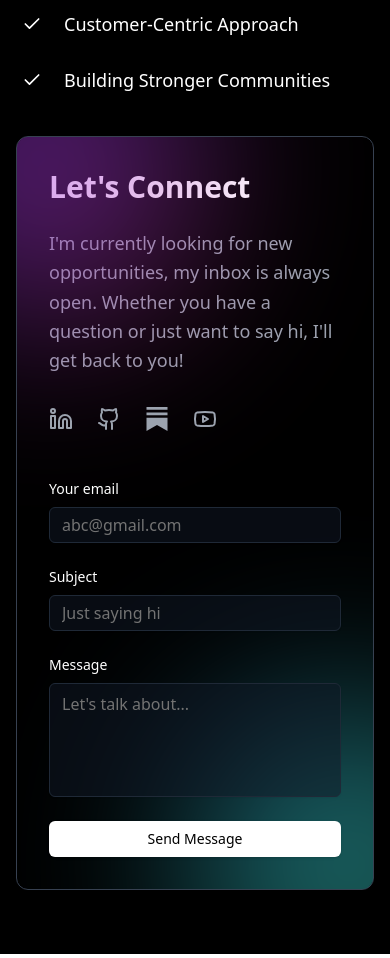
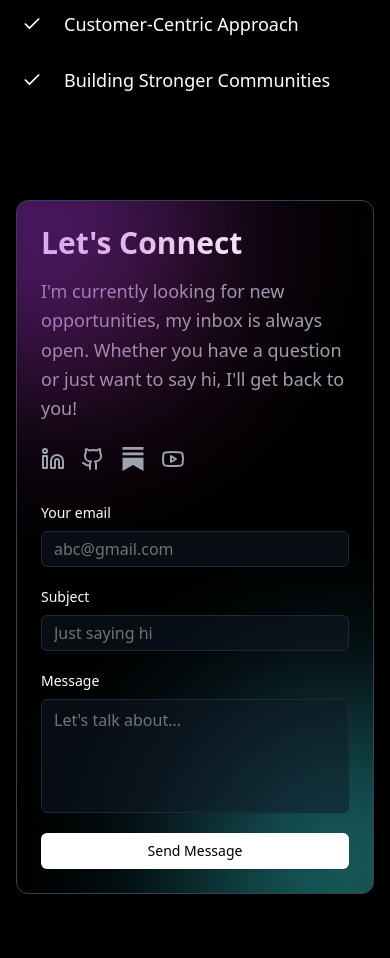
Before and after one commit to kazekunal/nexus, a Next.js app: page / in a window 390 px wide. Shown: the part 3960-4918 px from the top of the page. Built offline with nearby package versions, Linux system fonts and the light colour scheme.

Commit message:
responsiveness update

```diff
--- a/src/app/components/contact.jsx
+++ b/src/app/components/contact.jsx
@@ -1,5 +1,4 @@
-"use client"
-
+'use client'
 import React, { useState } from "react";
 import Link from "next/link";
 import { motion, AnimatePresence } from "framer-motion";
@@ -24,9 +23,9 @@ const EmailSection = () => {
     const data = {
       access_key: "77857d85-8d56-4e25-9c13-7247134d2421",
       from_name: "Website Contact Form",
-      subject: formData.get('subject'),
-      email: formData.get('email'),
-      message: formData.get('message'),
+      subject: formData.get("subject"),
+      email: formData.get("email"),
+      message: formData.get("message"),
     };
 
     try {
@@ -44,7 +43,6 @@ const EmailSection = () => {
       if (result.success) {
         setEmailSubmitted(true);
         e.target.reset();
-        // Reset form after 5 seconds
         setTimeout(() => {
           setEmailSubmitted(false);
         }, 5000);
@@ -60,30 +58,29 @@ const EmailSection = () => {
   };
 
   return (
-    <section id="contact" className="w-full py-16 pt-0 bg-black">
+    <section id="contact" className="w-full py-16 sm:pt-0 bg-black">
       <div className="max-w-6xl mx-auto px-4">
         <Card className="relative overflow-hidden border border-gray-700 bg-black/40 backdrop-blur-sm">
-          {/* Enhanced Gradient Effects */}
           <div className="absolute -left-32 -top-32 w-80 h-80 bg-gradient-to-br from-fuchsia-500 via-purple-600 to-rose-500 opacity-50 rounded-full blur-[90px]" />
           <div className="absolute -right-32 -bottom-32 w-80 h-80 bg-gradient-to-br from-blue-500 via-teal-400 to-cyan-300 opacity-50 rounded-full blur-[90px]" />
 
-          <CardContent className="p-8 md:p-12">
-            <div className="grid md:grid-cols-2 gap-12">
+          <CardContent className="p-6 md:p-12">
+            <div className="grid md:grid-cols-2 gap-8">
               {/* Left Column */}
               <motion.div
                 initial={{ opacity: 0, y: 20 }}
                 animate={{ opacity: 1, y: 0 }}
                 transition={{ duration: 0.5 }}
               >
-                <h2 className="text-3xl md:text-4xl font-bold text-white mb-6">
+                <h2 className="text-3xl md:text-4xl font-bold text-white mb-4 md:mb-6">
                   Let&apos;s Connect
                 </h2>
-                <p className="text-gray-400 text-lg mb-8 leading-relaxed">
+                <p className="text-gray-400 text-lg mb-6 leading-relaxed">
                   I&apos;m currently looking for new opportunities, my inbox is always
                   open. Whether you have a question or just want to say hi, I&apos;ll
                   get back to you!
                 </p>
-                <div className="flex gap-6">
+                <div className="flex gap-4">
                   {[
                     { icon: <Linkedin className="w-6 h-6" />, href: "#" },
                     { icon: <Github className="w-6 h-6" />, href: "#" },
@@ -104,20 +101,20 @@ const EmailSection = () => {
               </motion.div>
 
               {/* Right Column */}
-              <div className="relative">
+              <div className="relative h-full">
                 <AnimatePresence mode="wait">
                   {emailSubmitted ? (
                     <motion.div
                       initial={{ opacity: 0, scale: 0.95 }}
                       animate={{ opacity: 1, scale: 1 }}
                       exit={{ opacity: 0, scale: 0.95 }}
-                      className="absolute inset-0 flex items-center justify-center"
+                      className="relative flex items-center justify-center h-full"
                     >
-                      <div className="bg-green-500/10 border border-green-500/20 rounded-lg p-8 flex flex-col items-center">
-                        <div className="w-12 h-12 bg-green-500/20 rounded-full flex items-center justify-center mb-4">
-                          <Check className="w-6 h-6 text-green-500" />
+                      <div className="w-full bg-green-500/10 border border-green-500/20 rounded-lg p-4 sm:p-6 flex flex-col items-center">
+                        <div className="w-8 h-8 sm:w-10 sm:h-10 bg-green-500/20 rounded-full flex items-center justify-center mb-3">
+                          <Check className="w-4 h-4 sm:w-5 sm:h-5 text-green-500" />
                         </div>
-                        <p className="text-green-500 text-lg font-medium">Message sent successfully!</p>
+                        <p className="text-green-500 text-base sm:text-lg font-medium text-center">Message sent successfully!</p>
                       </div>
                     </motion.div>
                   ) : (
@@ -125,11 +122,11 @@ const EmailSection = () => {
                       initial={{ opacity: 0, x: 20 }}
                       animate={{ opacity: 1, x: 0 }}
                       transition={{ duration: 0.5 }}
-                      className="space-y-6"
+                      className="space-y-5"
                       onSubmit={handleSubmit}
                     >
                       {error && (
-                        <div className="bg-red-500/10 border border-red-500/20 rounded-lg p-4 mb-4">
+                        <div className="bg-red-500/10 border border-red-500/20 rounded-lg p-4">
                           <p className="text-red-500 text-sm">{error}</p>
                         </div>
                       )}
@@ -142,7 +139,7 @@ const EmailSection = () => {
                           name="email"
                           type="email"
                           required
-                          className="bg-gray-900/50 border-gray-800 text-white"
+                          className="bg-gray-900/50 border-gray-800 text-white w-full"
                           placeholder="abc@gmail.com"
                         />
                       </div>
@@ -154,7 +151,7 @@ const EmailSection = () => {
                           id="subject"
                           name="subject"
                           required
-                          className="bg-gray-900/50 border-gray-800 text-white"
+                          className="bg-gray-900/50 border-gray-800 text-white w-full"
                           placeholder="Just saying hi"
                         />
                       </div>
@@ -167,13 +164,13 @@ const EmailSection = () => {
                           name="message"
                           required
                           rows={4}
-                          className="bg-gray-900/50 border-gray-800 text-white resize-none"
+                          className="bg-gray-900/50 border-gray-800 text-white w-full resize-none"
                           placeholder="Let's talk about..."
                         />
                       </div>
                       <Button
                         type="submit"
-                        className="w-full bg-white text-black hover:bg-gray-200 transition-colors"
+                        className="w-full bg-white text-black hover:bg-gray-200 transition-colors py-3"
                         disabled={isLoading}
                       >
                         {isLoading ? "Sending..." : "Send Message"}
```
